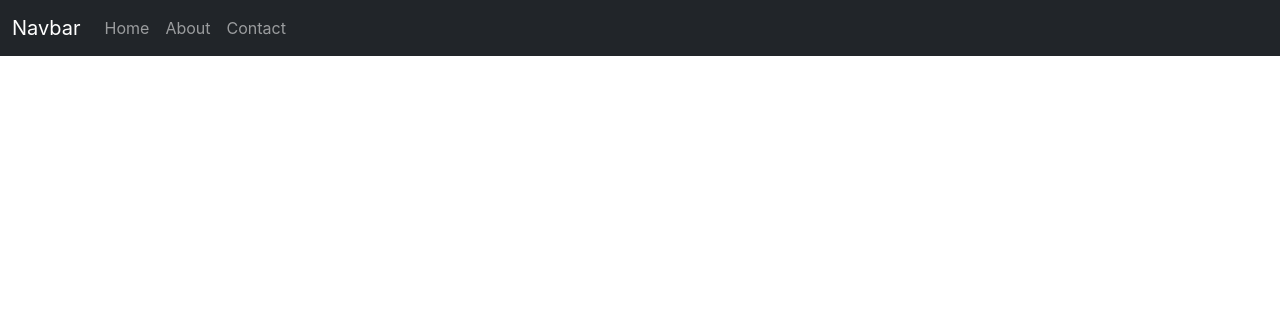
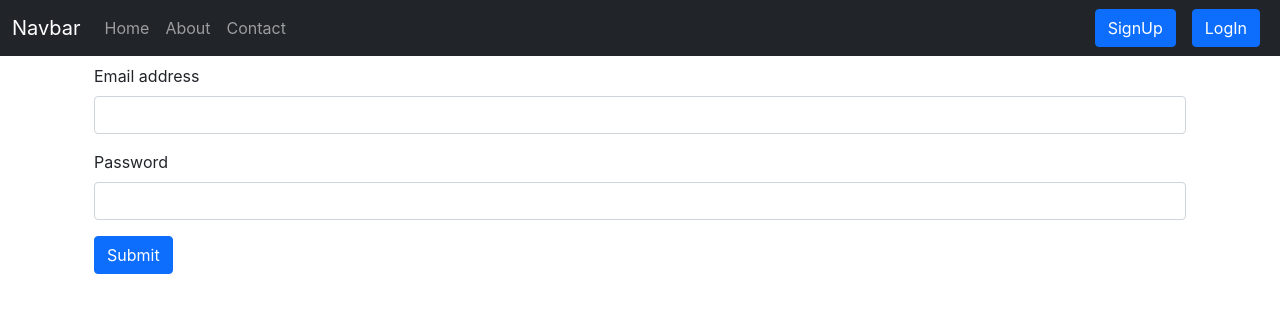
Before and after one commit to aaqure786/iNoteBook, a React (Create React App) app in the folder i-note-book/: page /login in a window 1280 px wide. Shown: the top 312 px of the page. Built offline with nearby package versions, Linux system fonts and the light colour scheme.

Commit message:
added login and signup routes and fully functional login system
some changes in backend

```diff
--- a/i-note-book/src/App.js
+++ b/i-note-book/src/App.js
@@ -4,6 +4,8 @@ import Home from "./components/Home";
 import About from "./components/About";
 import Contact from "./components/Contact";
 import NoteState from "./context/notes/NoteState";
+import Loigin from "./components/Loigin";
+import SignUp from "./components/SignUp";
 
 
 
@@ -15,9 +17,11 @@ function App() {
         <div className="container">
         <Routes>
 
-          <Route exact path='/' element={<Home />} ></Route>
-          <Route exact path='/about' element={<About />} ></Route>
+          <Route exact path='/' element={<Home/>} ></Route>
+          <Route exact path='/about' element={<About/>} ></Route>
           <Route exact path='/contact' element={<Contact />} ></Route>
+          <Route exact path='/login' element={<Loigin/>} ></Route>
+          <Route exact path='/signup' element={<SignUp/>} ></Route>
 
         </Routes>
         </div>
--- a/i-note-book/src/components/About.js
+++ b/i-note-book/src/components/About.js
@@ -1,14 +1,14 @@
-import React, { useContext } from 'react'
-import noteContext from '../context/notes/noteContext'
+import React from 'react'
+
 
 const About = () => {
 
-  const a = useContext(noteContext);
+
 
 
   return (
     <div className='my-3'>
-      <h1>This is About {a.state.name} and this is {a.state.class}</h1>
+      <h1>This is About Page</h1>
     </div>
   )
 }
--- a/i-note-book/src/components/AddNotes.js
+++ b/i-note-book/src/components/AddNotes.js
@@ -9,6 +9,7 @@ const AddNotes = () => {
     const handleClick = (e) => {
       e.preventDefault();
       addNotes(note.title,note.description,note.tag);
+      setNote({title : "", description : "" ,tag: ""})
 
     }
     const onChange = (e) => {
@@ -20,15 +21,15 @@ const AddNotes = () => {
       <form>
         <div className="mb-3">
           <label htmlFor="title" className="form-label">Title</label>
-          <input type="text" className="form-control" id="title" name='title' aria-describedby="emailHelp" onChange={onChange}/>
+          <input type="text" className="form-control" id="title" name='title' aria-describedby="emailHelp" value={note.title} minLength={5} required onChange={onChange}/>
         </div>
         <div className="mb-3">
           <label htmlFor="tag" className="form-label">Tag</label>
-          <input type="text" className="form-control" id="tag" name='tag' aria-describedby="emailHelp" onChange={onChange}/>
+          <input type="text" className="form-control" id="tag" name='tag' aria-describedby="emailHelp" value={note.tag} minLength={5} required onChange={onChange}/>
         </div>
         <div className="mb-3">
           <label htmlFor="description" className="form-label">Description</label>
-          <input type="text" className="form-control" id="description" name='description' onChange={onChange}/>
+          <input type="text" className="form-control" id="description" name='description' value={note.description} minLength={5} required onChange={onChange}/>
         </div>
 
         <button type="submit" className="btn btn-primary" onClick={handleClick}>Submit</button>
--- /dev/null
+++ b/i-note-book/src/components/Loigin.js
@@ -0,0 +1,50 @@
+import React, { useState } from 'react'
+import { useNavigate} from 'react-router-dom'
+
+const Loigin = () => {
+    const [credentials, setCredentials] = useState({email: "", password: ""})
+const onChange = (e) => {
+    setCredentials({...credentials, [e.target.name]: e.target.value} )
+  }
+let history = useNavigate();
+  const handleClick = async (e) => {
+      e.preventDefault();
+      const response = await fetch("http://localhost:5000/api/auth/login", {
+        method: 'POST',
+        headers: {
+          'Content-Type': 'application/json',
+        },
+        body: JSON.stringify({email: credentials.email, password: credentials.password})
+
+      });
+      const json = await response.json();
+      console.log(json)
+      if(json.success){
+          // Save the auth token and redirect
+          localStorage.setItem('token', json.authToken)
+          history('/')
+      }
+      else{
+          alert('Invalid credentials')
+      }
+
+  }
+    return (
+        <div className='container my-2'>
+            <form onSubmit={handleClick}>
+                <div className="mb-3">
+                    <label htmlFor="email" className="form-label">Email address</label>
+                    <input type="email" className="form-control" id="email" value={credentials.email} name='email' onChange={onChange} aria-describedby="emailHelp" />
+
+                </div>
+                <div className="mb-3">
+                    <label htmlFor="password" className="form-label">Password</label>
+                    <input type="password" className="form-control" value={credentials.password} id="password" onChange={onChange} name='password'/>
+                </div>
+                <button type="submit" className="btn btn-primary">Submit</button>
+            </form>
+        </div>
+    )
+}
+
+export default Loigin
--- a/i-note-book/src/components/NavBar.js
+++ b/i-note-book/src/components/NavBar.js
@@ -19,7 +19,7 @@ export default function NavBar() {
                                 <Link className={`nav-link ${location.pathname==="/"? "active": ""}`} aria-current="page" to="/">Home</Link>
                             </li>
                             <li className="nav-item">
-                                <Link className={`nav-link ${location.pathname==="/about"? "active": ""}`}to="/about">About</Link>
+                                <Link className={`nav-link ${location.pathname==="/about"? "active": ""}`} to="/about">About</Link>
                             </li>
                             <li className="nav-item">
                                 <Link className={`nav-link ${location.pathname==="/contact"? "active": ""}`} to="/contact">Contact</Link>
@@ -29,6 +29,10 @@ export default function NavBar() {
 
                         </ul>
 
+                        <form className='d-flex'>
+                                <Link className="btn btn-primary mx-2" to="/signup" role="button">SignUp</Link>
+                                <Link className="btn btn-primary mx-2" to="/login" role="button">LogIn</Link>
+                            </form>
                     </div>
                 </div>
             </nav>
--- a/i-note-book/src/components/Notes.js
+++ b/i-note-book/src/components/Notes.js
@@ -56,15 +56,15 @@ const Notes = () => {
                             <form>
                                 <div className="mb-3">
                                     <label htmlFor="title" className="form-label">Title</label>
-                                    <input type="text" className="form-control" id="etitle" name='etitle' value={note.etitle} aria-describedby="emailHelp" onChange={onChange} />
+                                    <input type="text" className="form-control" id="etitle" name='etitle' value={note.etitle} aria-describedby="emailHelp" minLength={5} required onChange={onChange} />
                                 </div>
                                 <div className="mb-3">
                                     <label htmlFor="tag" className="form-label">Tag</label>
-                                    <input type="text" className="form-control" id="etag" name='etag' value={note.etag} aria-describedby="emailHelp" onChange={onChange} />
+                                    <input type="text" className="form-control" id="etag" name='etag' value={note.etag} aria-describedby="emailHelp" minLength={5} required onChange={onChange} />
                                 </div>
                                 <div className="mb-3">
                                     <label htmlFor="description" className="form-label">Description</label>
-                                    <input type="text" className="form-control" id="edescription" value={note.edescription} name='edescription' onChange={onChange} />
+                                    <input type="text" className="form-control" id="edescription" value={note.edescription} name='edescription' minLength={5} required onChange={onChange} />
                                 </div>
 
 
--- /dev/null
+++ b/i-note-book/src/components/SignUp.js
@@ -0,0 +1,11 @@
+import React from 'react'
+
+const SignUp = () => {
+  return (
+    <div>
+      I am signup
+    </div>
+  )
+}
+
+export default SignUp
```
